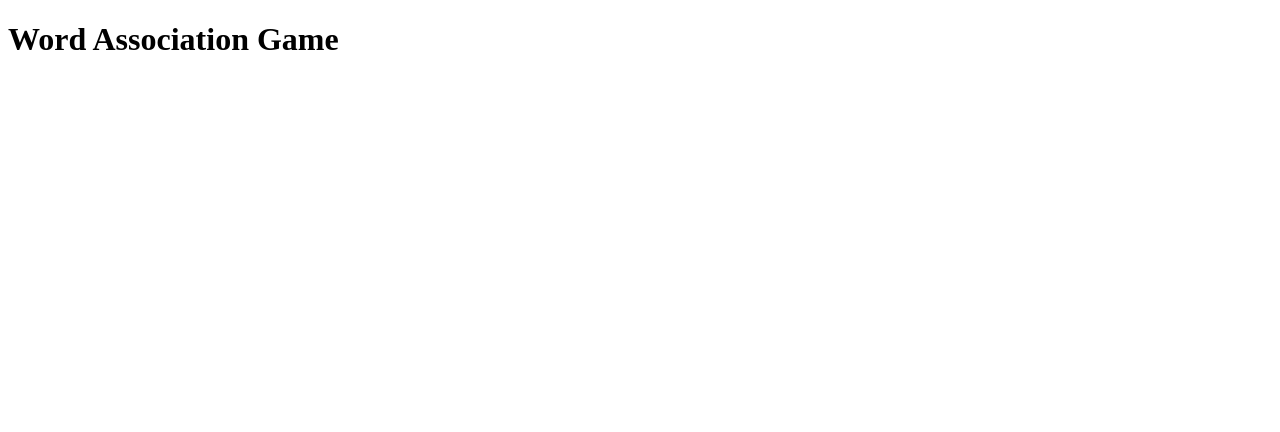
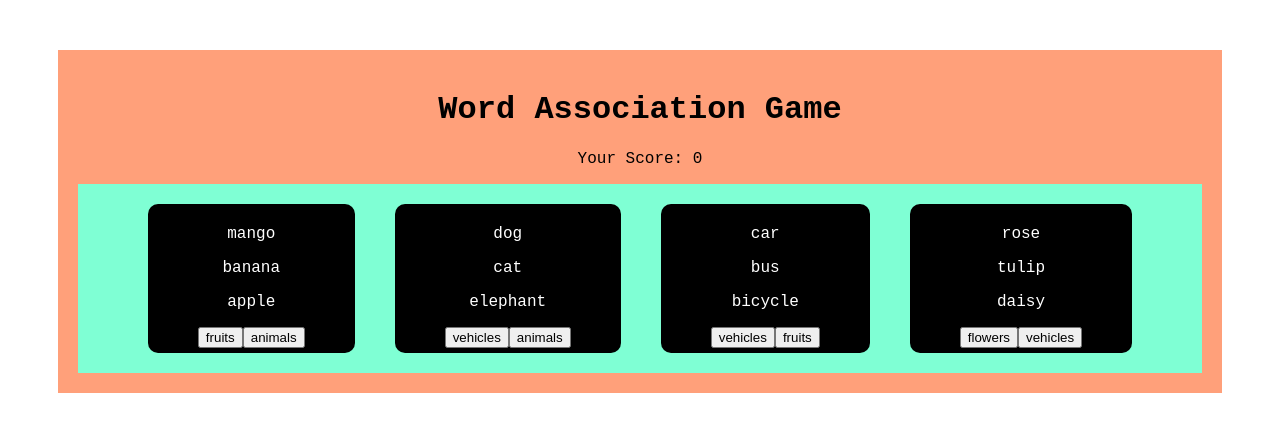
Before and after one commit to vishal0724/Word-Association-Game, a plain HTML site: page index.html in a window 1280 px wide. Drawn offline with Linux system fonts and the light colour scheme.

Commit message:
define the JS

```diff
--- a/app.js
+++ b/app.js
@@ -0,0 +1,57 @@
+let questions = [
+    {
+        words : ['mango', 'banana', 'apple'],
+        options : ['fruits', 'animals'],
+        answer  : 0,
+    },
+    {
+        words : ['dog', 'cat', 'elephant'],
+        options : ['vehicles', 'animals'],
+        answer  : 1,
+    },
+    {
+        words : ['car', 'bus', 'bicycle'],
+        options : ['vehicles', 'fruits'],
+        answer  : 0,
+    },
+    {
+        words : ['rose', 'tulip', 'daisy'],
+        options : ['flowers', 'vehicles'],
+        answer  : 0,
+    }
+];
+
+const questionSpace = document.getElementById('question-display');
+const scoreSpace = document.getElementById('score');
+
+let score = 0;
+scoreSpace.textContent = score;
+
+function displayQuestions() {
+    questions.forEach( question => {
+        let questionDiv = document.createElement('div');
+        questionDiv.classList.add('question-div');
+
+        question.words.forEach( questionWord => {
+            let queText = document.createElement('p');
+            queText.textContent = questionWord;
+            questionDiv.append(queText);
+        })
+
+        let optionButtons = document.createElement('div');
+        optionButtons.classList.add('option-buttons');
+        questionDiv.append(optionButtons);
+
+        question.options.forEach( option => {
+            let optionButton = document.createElement('button');
+            optionButton.textContent = option;
+            optionButtons.append(optionButton);
+        })
+
+
+
+
+        questionSpace.append(questionDiv);
+    })
+}
+displayQuestions();
--- a/index.html
+++ b/index.html
@@ -3,11 +3,14 @@
     <head>
         <title>Word Association Game</title>
         <meta charset="UTF-8">
-        <link rel="stylesheet", href="./style.css">
+        <link rel="stylesheet" href="./style.css">
     </head>
     <body>
-        <h1>Word Association Game</h1>
-        <div>
+        <div class = "container">
+            <h1>Word Association Game</h1>
+            <p>Your Score: <span id="score"></span></p>
+            <div id="question-display" class="question-container">
+            </div>
         </div>
         <script src="./app.js"></script>
     </body>
--- a/style.css
+++ b/style.css
@@ -0,0 +1,24 @@
+.container {
+    font-family:'Courier New', Courier, monospace;
+    justify-content: center;
+    text-align: center;
+    margin: 50px;
+    padding: 20px;
+    background-color: lightsalmon;
+}
+
+.question-container {
+    display: flex;
+    flex-wrap: wrap;
+    justify-content: center;
+    background-color: aquamarine;
+
+}
+
+.question-div {
+    background-color: black;
+    color: white;
+    margin: 20px;
+    padding: 5px 50px 5px 50px;
+    border-radius: 10px;
+}
```
